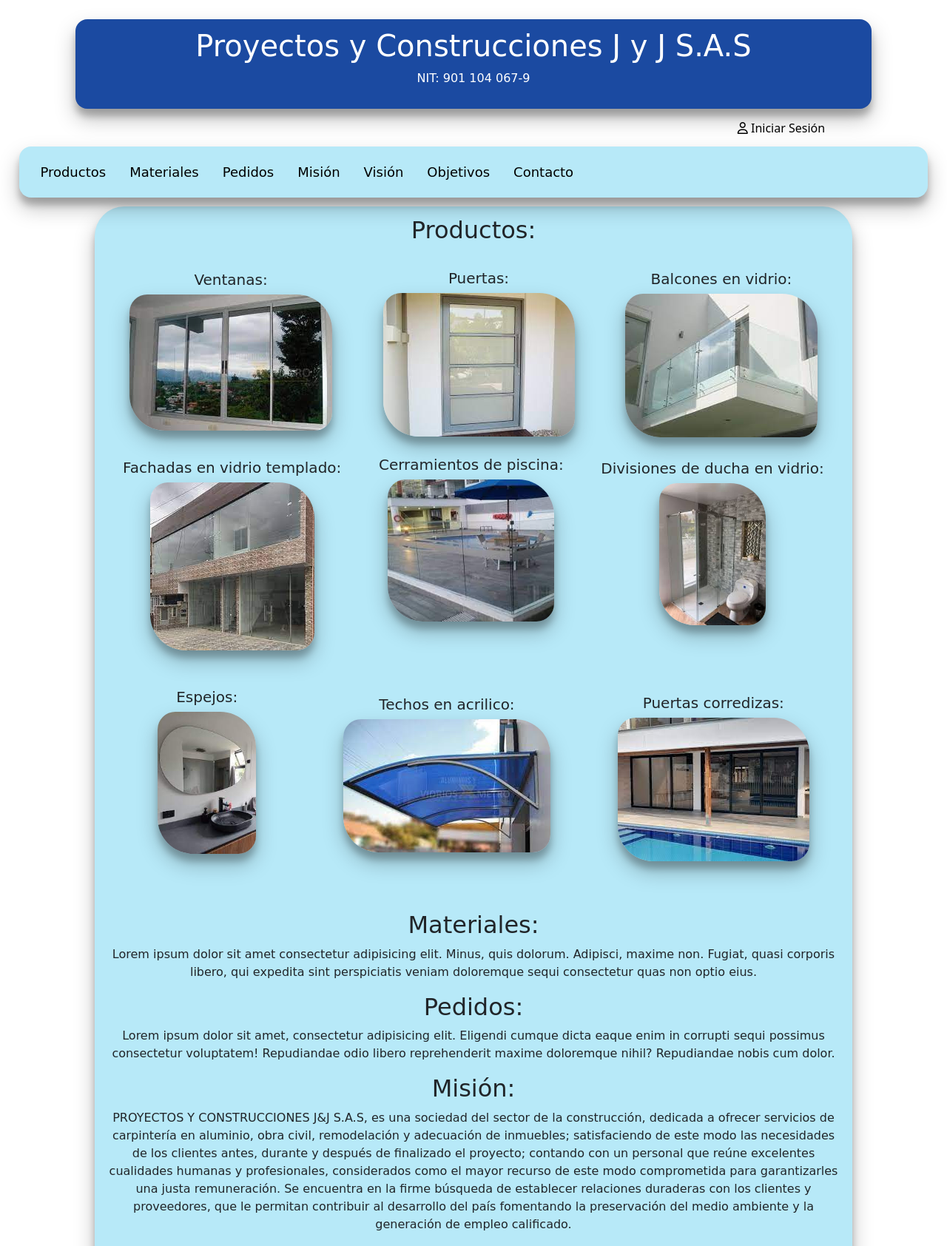
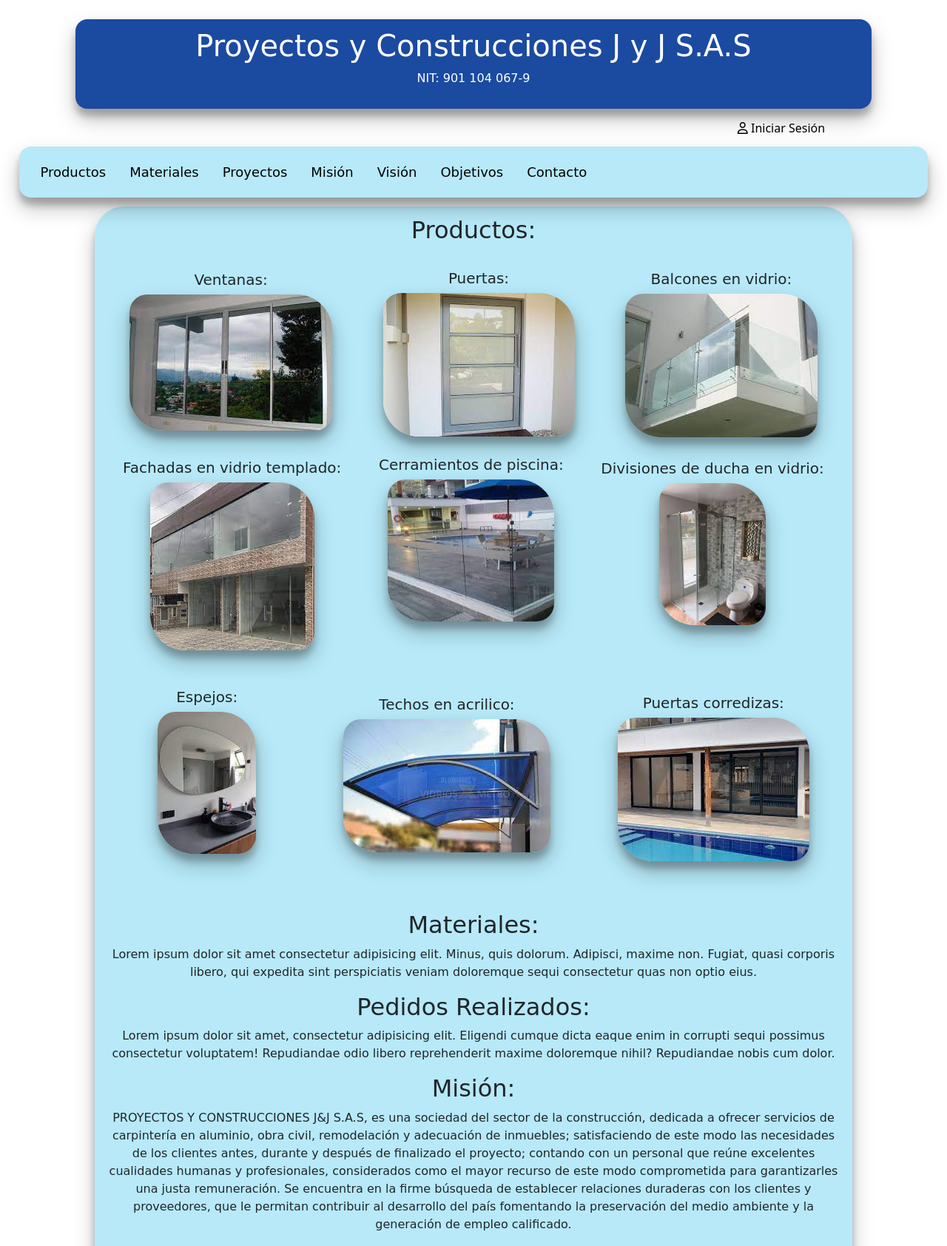
Before and after one commit to SebastianRubio1/Proyecto-Formativo, a Django app: page / in a window 1280 px wide. Shown: the top 1684 px of the page at 74% size. Run offline with Django 4.2, Linux system fonts and the light colour scheme; some libraries are stand-ins or nearby versions; some web fonts are replaced.

Commit message:
version 1.12

```diff
--- a/api/static/css/main.css
+++ b/api/static/css/main.css
@@ -92,4 +92,5 @@
 .img_productos{
     border-radius: 1.5rem 3rem 1.5rem 3rem;
     box-shadow: rgba(0, 0, 0, 0.25) 0px 14px 28px, rgba(0, 0, 0, 0.22) 0px 10px 10px;
+
 }
--- a/api/templates/index.html
+++ b/api/templates/index.html
@@ -15,7 +15,7 @@
         <ul class="ul">
             <li class="li"><a href="#productos">Productos</a></li>
             <li class="li"><a href="#materiales">Materiales</a></li>
-            <li class="li"><a href="#pedidos">Pedidos</a></li>
+            <li class="li"><a href="#proyectos">Proyectos</a></li>
             <li class="li"><a href="#mision">Misión</a></li>
             <li class="li"><a href="#vision">Visión</a></li>
             <li class="li"><a href="#objetivos">Objetivos</a></li>
@@ -71,8 +71,8 @@
         <section id="materiales" class="center">
             <h2>Materiales:</h2>
             <p>Lorem ipsum dolor sit amet consectetur adipisicing elit. Minus, quis dolorum. Adipisci, maxime non. Fugiat, quasi corporis libero, qui expedita sint perspiciatis veniam doloremque sequi consectetur quas non optio eius.</section>
-        <section id="pedidos" class="center">
-            <h2>Pedidos:</h2>
+        <section id="proyectos" class="center">
+            <h2>Pedidos Realizados:</h2>
             <p>Lorem ipsum dolor sit amet, consectetur adipisicing elit. Eligendi cumque dicta eaque enim in corrupti sequi possimus consectetur voluptatem! Repudiandae odio libero reprehenderit maxime doloremque nihil? Repudiandae nobis cum dolor.</p>
         </section>
         <section id="mision" class="center">
--- a/api/templates/login/login.html
+++ b/api/templates/login/login.html
@@ -8,14 +8,14 @@
         </div>
         <div class="center espacio">
             <h2>Correo:</h2>
-            <input type="email" class="form-control input" placeholder="Correo" aria-label="Correo" aria-describedby="basic-addon1" >
+            <input type="email" class="form-control input" placeholder="Correo" aria-label="Correo" aria-describedby="basic-addon1" required>
             <h2>Contraseña:</h2>
             <input type="password" class="form-control input" placeholder="Contraseña" aria-label="Contraseña" aria-describedby="basic-addon1">
             <h2>Cargo:</h2>
             <select styleid="typeDocument" name="typeDocument" id="typeDocument" size="1">
                 <option value="AD">Administrador</option>
                 <option value="Client">Cliente</option>
-                <option value="User">Usuario</option>
+
             </select>
         <div class="enviar center">
             <button type="button" class="btn btn-outline-ligth ir border border-dark"><a href="{% url 'index'%}" style="text-decoration: none; color: black;">Iniciar</a></button>
```
